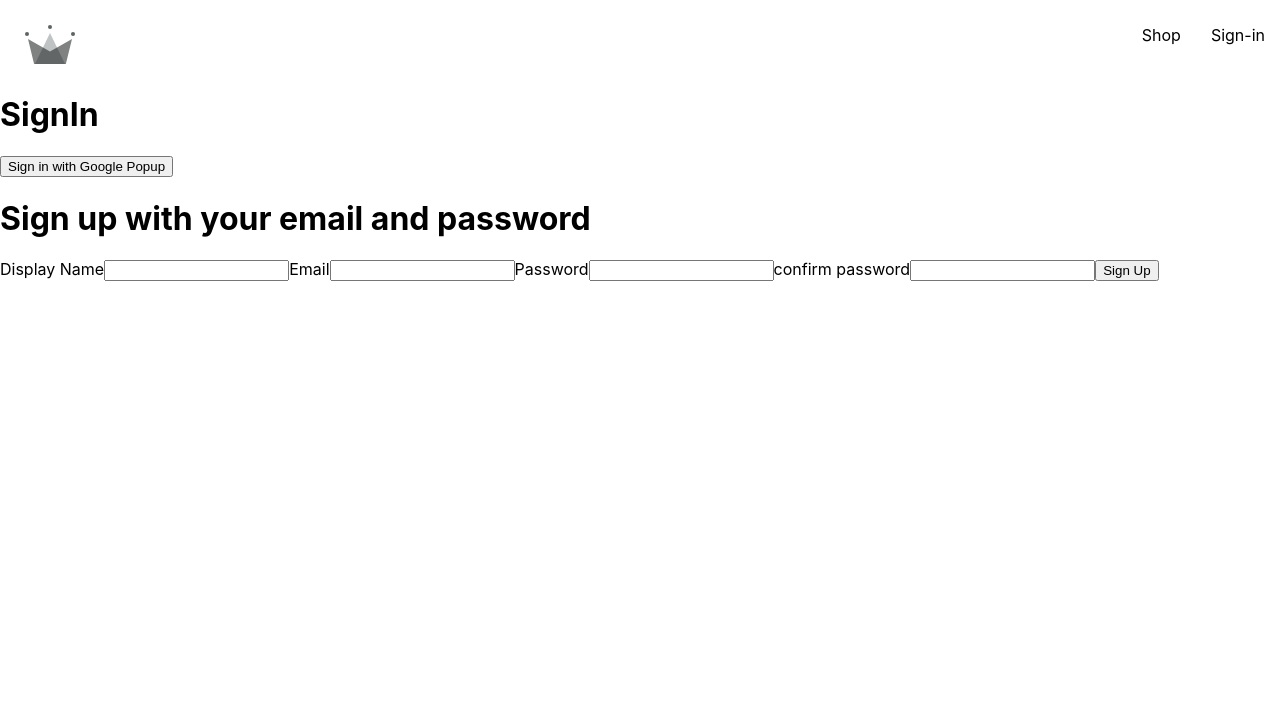
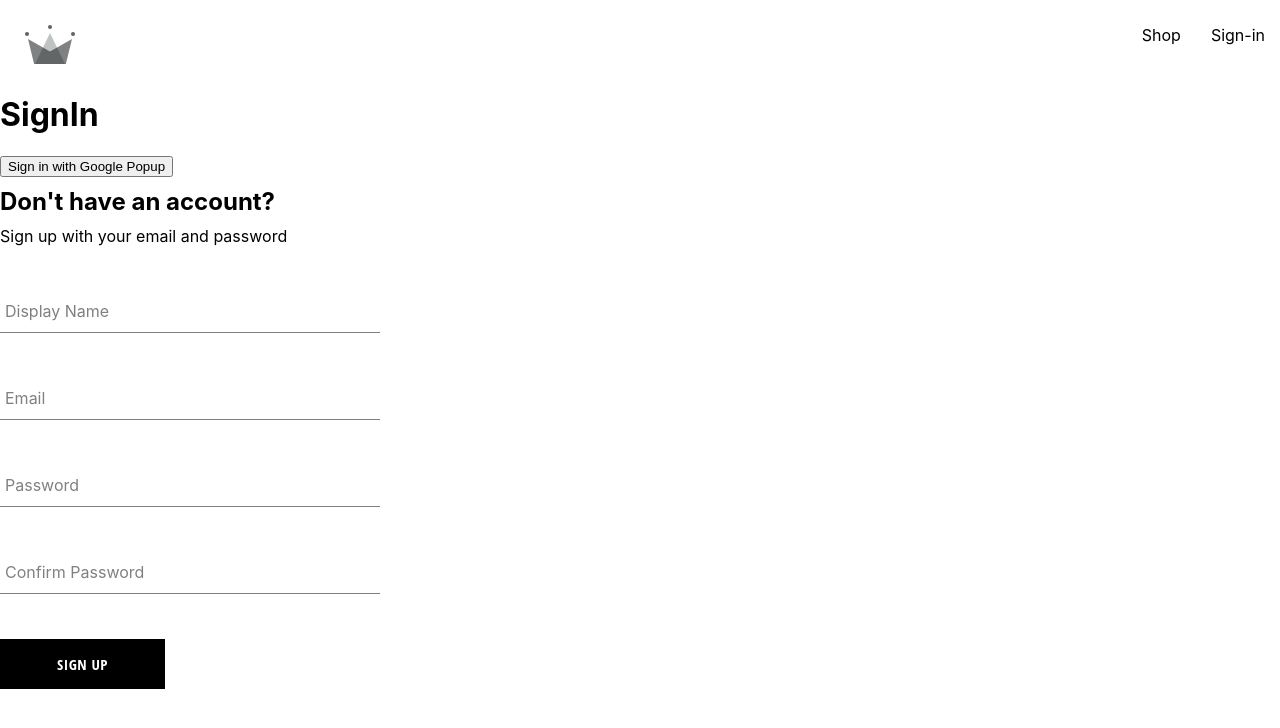
Before and after one commit to Magael/clothing, a React (Create React App) app: page /sign-in in a window 1280 px wide. Shown: the top 728 px of the page. Built offline with nearby package versions, Linux system fonts and the light colour scheme.

Commit message:
created sign up component, form input component, button component

```diff
--- a/package.json
+++ b/package.json
@@ -6,7 +6,7 @@
     "@testing-library/jest-dom": "^5.16.2",
     "@testing-library/react": "^12.1.4",
     "@testing-library/user-event": "^13.5.0",
-    "firebase": "^9.6.9",
+    "firebase": "^9.6.11",
     "react": "^17.0.2",
     "react-dom": "^17.0.2",
     "react-router-dom": "^6.2.2",
--- /dev/null
+++ b/src/components/button/button.component.jsx
@@ -0,0 +1,20 @@
+import React from 'react';
+import './button.styles.scss'
+
+const BUTTON_TYPE_CLASSES = {
+    google: 'google-sign-in',
+    inverted:'inverted'
+}
+
+const Button = ({children, buttonType, ...otherProps}) => {
+  return(
+    <button
+        className={`button-container ${BUTTON_TYPE_CLASSES[buttonType]}`}
+        {...otherProps}
+    >
+        {children}
+    </button>
+  );
+}
+
+export default Button
--- /dev/null
+++ b/src/components/button/button.styles.scss
@@ -0,0 +1,46 @@
+.button-container {
+    min-width: 165px;
+    width: auto;
+    height: 50px;
+    letter-spacing: 0.5px;
+    line-height: 50px;
+    padding: 0 35px 0 35px;
+    font-size: 15px;
+    background-color: black;
+    color: white;
+    text-transform: uppercase;
+    font-family: 'Open Sans Condensed';
+    font-weight: bolder;
+    border: none;
+    cursor: pointer;
+    display: flex;
+    justify-content: center;
+
+    &:hover {
+      background-color: white;
+      color: black;
+      border: 1px solid black;
+    }
+
+    &.google-sign-in {
+      background-color: #4285f4;
+      color: white;
+
+      &:hover {
+        background-color: #357ae8;
+        border: none;
+      }
+    }
+
+    &.inverted {
+      background-color: white;
+      color: black;
+      border: 1px solid black;
+
+      &:hover {
+        background-color: black;
+        color: white;
+        border: none;
+      }
+    }
+  }
--- /dev/null
+++ b/src/components/form-input/form-input.component.jsx
@@ -0,0 +1,21 @@
+import React from 'react'
+import './form-input.styles.scss'
+
+const FormInput = ({ label, ...otherProps }) => {
+  return (
+    <div className="group">
+        <input className="form-input" { ...otherProps }/>
+        {label && (
+            <label
+            className={`${
+                otherProps.value.length ? 'shrink' : ''
+            } form-input-label`}
+            >
+                {label}
+            </label>
+        )}
+    </div>
+  )
+}
+
+export default FormInput
--- /dev/null
+++ b/src/components/form-input/form-input.styles.scss
@@ -0,0 +1,54 @@
+$sub-color: grey;
+$main-color: black;
+
+@mixin shrinkLabel {
+  top: -14px;
+  font-size: 12px;
+  color: $main-color;
+}
+
+.group {
+  position: relative;
+  margin: 45px 0;
+
+  .form-input {
+    background: none;
+    background-color: white;
+    color: $sub-color;
+    font-size: 18px;
+    padding: 10px 10px 10px 5px;
+    display: block;
+    width: 100%;
+    border: none;
+    border-radius: 0;
+    border-bottom: 1px solid $sub-color;
+    margin: 25px 0;
+
+    &:focus {
+      outline: none;
+    }
+
+    &:focus ~ .form-input-label {
+      @include shrinkLabel();
+    }
+  }
+
+  input[type='password'] {
+    letter-spacing: 0.3em;
+  }
+
+  .form-input-label {
+    color: $sub-color;
+    font-size: 16px;
+    font-weight: normal;
+    position: absolute;
+    pointer-events: none;
+    left: 5px;
+    top: 10px;
+    transition: 300ms ease all;
+
+    &.shrink {
+      @include shrinkLabel();
+    }
+  }
+}
--- a/src/components/sign-up-form/sign-up-form.component.jsx
+++ b/src/components/sign-up-form/sign-up-form.component.jsx
@@ -1,6 +1,11 @@
 import React, {useState} from 'react';
 
-import { createAuthUserWithEmailAndPassword } from '../../utils/firebase/firebase.utils';
+import FormInput from '../form-input/form-input.component';
+import Button from '../button/button.component';
+
+import { createAuthUserWithEmailAndPassword, createUserDocumentFromAuth } from '../../utils/firebase/firebase.utils';
+
+import './sign-up-form.styles.scss';
 
 const defaultFormFields = {
     displayName:'',
@@ -13,12 +18,30 @@
     const [formFields, setFormFields] = useState(defaultFormFields);
     const { displayName, email, password, confirmPassword } = formFields;
 
-    const handleSubmit = async(event) => {
+    const resetFormFields = () => {
+        setFormFields(defaultFormFields);
+    }
+
+    const handleSubmit = async (event) => {
         event.preventDefault();
 
+        if(password !== confirmPassword){
+            alert("passwords do not match");
+            return;
+        }
 
+        try {
+            const { user } = await createAuthUserWithEmailAndPassword(email, password);
+            await createUserDocumentFromAuth(user,{ displayName });
+            resetFormFields();
+        } catch (error) {
+            if(error.code === 'auth/email-already-in -use'){
+                alert('Cannot create user, email already in use')
+            }else{
+                console.log('user creation encountered an error', error)
+            }
+        }
     }
-
     const handleChange = (event) => {
         const { name, value } = event.target;
 
@@ -26,22 +49,47 @@
     }
 
   return (
-    <div>
-        <h1>Sign up with your email and password</h1>
-        <form onSubmit={() =>{}}>
-            <label>Display Name</label>
-            <input type ="text" required onChange={handleChange} name="displayName" value={displayName} />
+    <div className="sign-up-container">
+        <h2>Don't have an account?</h2>
+        <span>Sign up with your email and password</span>
+        <form onSubmit={handleSubmit}>
+            <FormInput
+                label="Display Name"
+                type ="text"
+                required
+                onChange={handleChange}
+                name="displayName"
+                value={displayName}
+            />
 
-            <label>Email</label>
-            <input type ="email" required onChange={handleChange} name="email" value={email} />
+            <FormInput
+                label="Email"
+                type ="email"
+                required
+                onChange={handleChange}
+                name="email"
+                value={email}
+            />
 
-            <label>Password</label>
-            <input type ="password" required onChange={handleChange} name="password" value={password} />
+            <FormInput
+                label="Password"
+                type ="password"
+                required
+                onChange={handleChange}
+                name="password"
+                value={password}
+            />
 
-            <label>confirm password</label>
-            <input type ="password" required onChange={handleChange} name="confirmPassword" value={confirmPassword} />
+            <FormInput
+                label="Confirm Password"
+                type ="password"
+                required
+                onChange={handleChange}
+                name="confirmPassword"
+                value={confirmPassword}
+            />
 
-            <button type="submit">Sign Up</button>
+            <Button type="submit">Sign Up</Button>
         </form>
     </div>
   )
--- a/src/components/sign-up-form/sign-up-form.styles.scss
+++ b/src/components/sign-up-form/sign-up-form.styles.scss
@@ -0,0 +1,9 @@
+.sign-up-container {
+    display: flex;
+    flex-direction: column;
+    width: 380px;
+
+    h2 {
+        margin: 10px 0;
+    }
+}
--- a/src/utils/firebase/firebase.utils.js
+++ b/src/utils/firebase/firebase.utils.js
@@ -27,18 +27,21 @@
 // Initialize Firebase
 const firebaseApp = initializeApp(firebaseConfig);
 
-const provider = new GoogleAuthProvider();
-provider.setCustomParameters({
+const googleProvider = new GoogleAuthProvider();
+
+googleProvider.setCustomParameters({
     prompt: "select_account"
 })
 
 export const auth = getAuth();
-export const signInWithGooglePopup = () => signInWithPopup(auth, provider);
-export const signInWithGoogleRedirect = () => signInWithRedirect(auth, provider)
+export const signInWithGooglePopup = () =>
+ signInWithPopup(auth, googleProvider);
+export const signInWithGoogleRedirect = () =>
+ signInWithRedirect(auth, googleProvider)
 
 export const db = getFirestore();
 
-export const createUserDocumentFromAuth = async (userAuth) =>{
+export const createUserDocumentFromAuth = async (userAuth, additionalInformation = {}) =>{
     if(!userAuth) return;
 
     const userDocRef = doc(db, 'users', userAuth.uid);
@@ -55,7 +58,8 @@
             await setDoc(userDocRef, {
                 displayName,
                 email,
-                createdAt
+                createdAt,
+                ...additionalInformation
             });
         }catch(error){
             console.log('error creating user', error.message);
```
Also changed, not shown: src/routes/sign-in/sign-in.component.jsx (+6 -6 lines), 1 other file (tests, documents, lock files or other folders).
